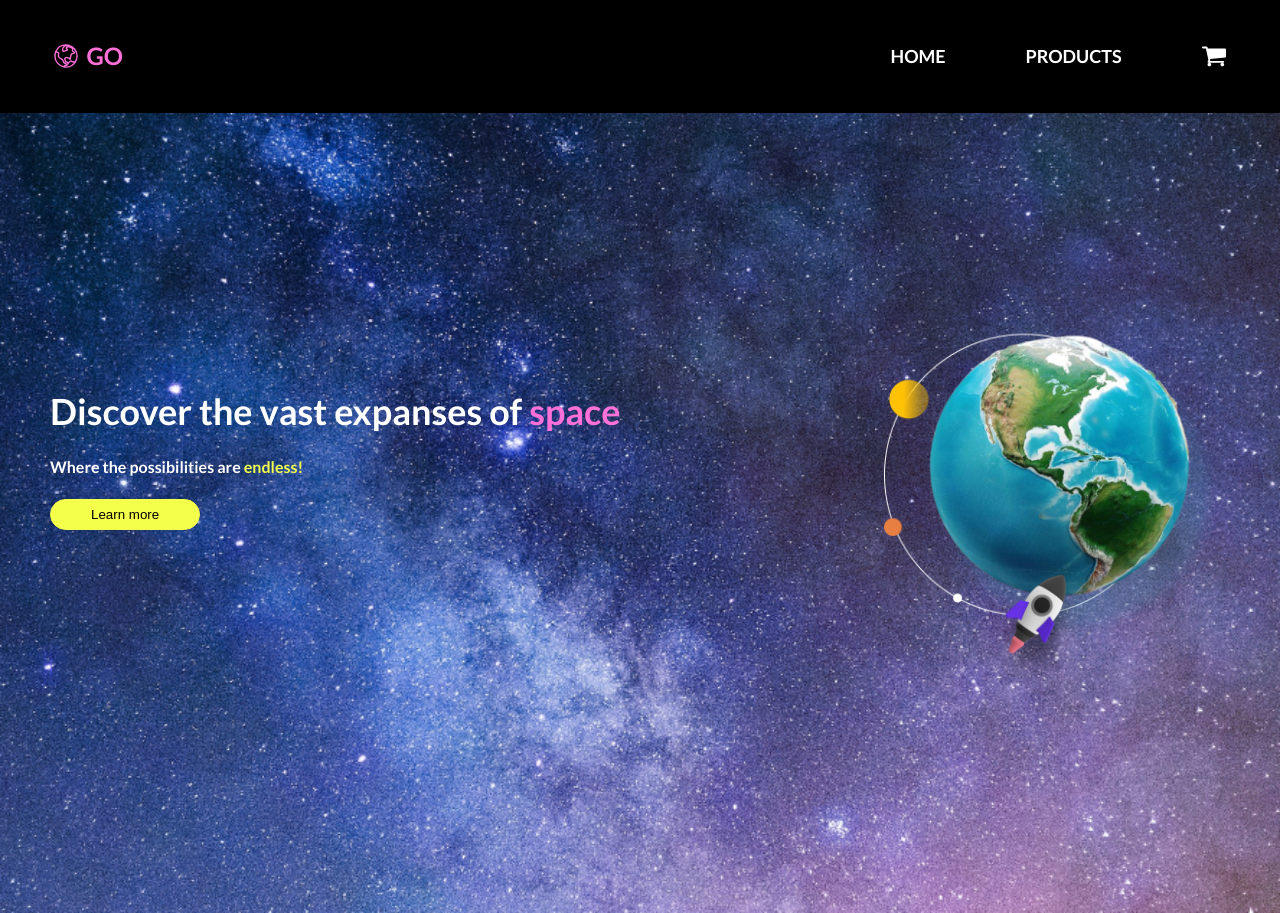
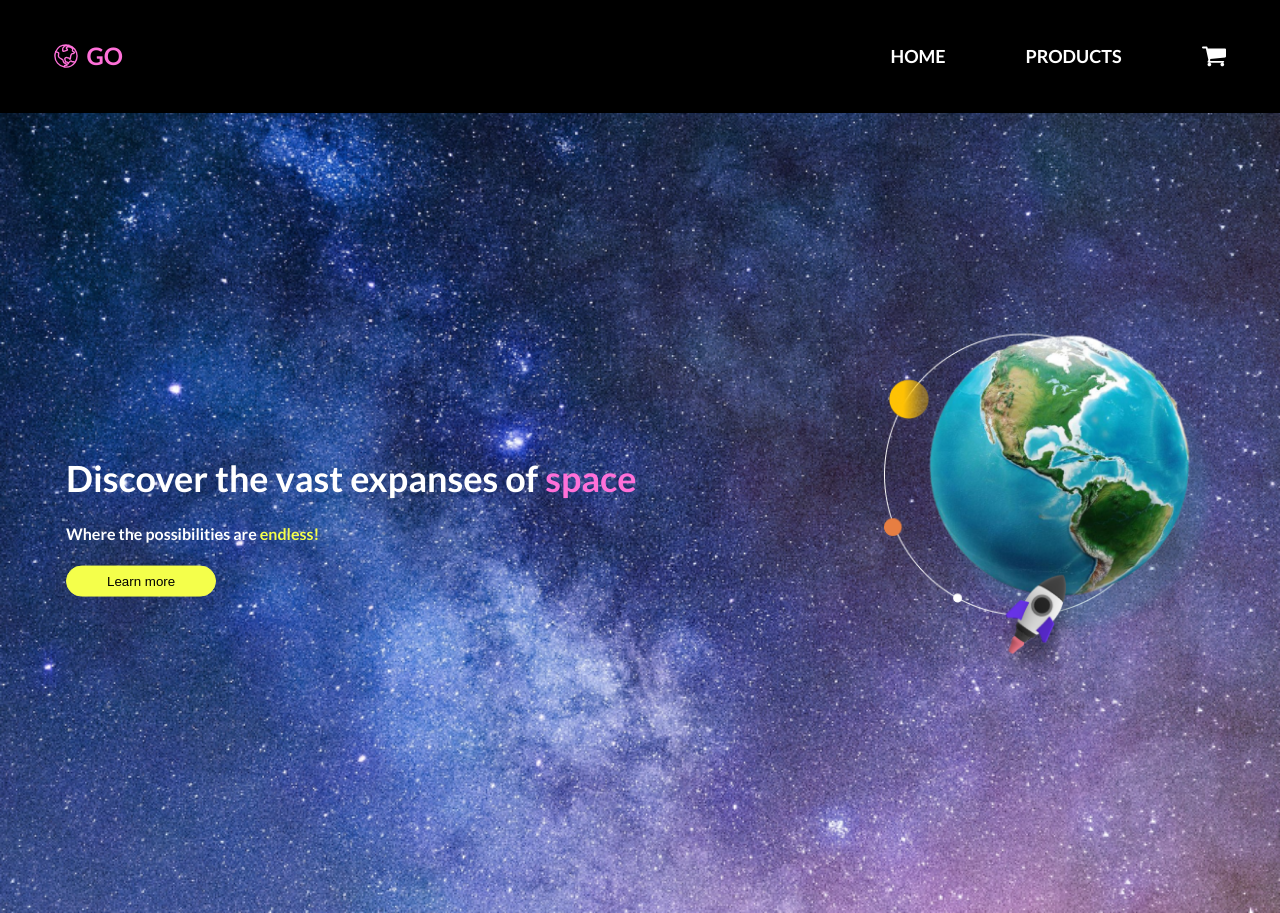
Before and after one commit to stepanencode/softswiss-cra-sass, a React (Create React App) app: page / in a window 1280 px wide. Built offline with nearby package versions, Linux system fonts and the light colour scheme; the HTML template or start-up script is replaced by a standard one.

Commit message:
FIX: desktop container

```diff
--- a/src/App.scss
+++ b/src/App.scss
@@ -334,6 +334,8 @@ $space-images: (
     align-items: center;
     text-align: center;
     padding: 50px;
+    max-width: 1248px;
+    width: 100%;
 
     @include respond-to(md) {
       width: 60%;
@@ -342,6 +344,17 @@ $space-images: (
       transform: translateY(-50%);
       align-items: flex-start;
       text-align: left;
+    }
+
+    @include respond-to(lg) {
+      position: relative;
+      width: 100%;
+      top: 50%;
+      left: 0;
+      transform: translateY(-50%);
+      align-items: flex-start;
+      text-align: left;
+      margin: 0 auto;
     }
   }
 
```
